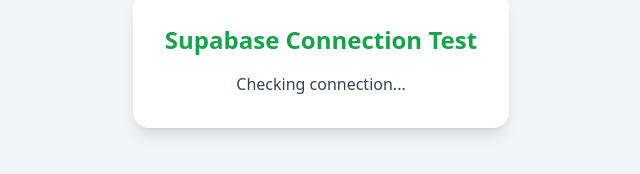
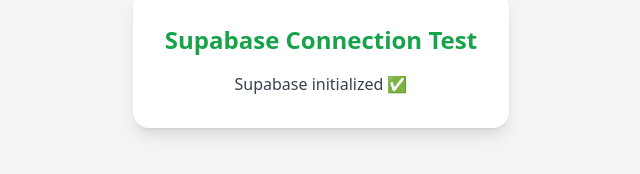
Before and after one commit to liyx-dev/whatsapp-sales, a website: page index.html in a window 1280 px wide. Shown: the part 340-514 px from the top of the page, 319-959 px from the left. Drawn offline with nearby package versions, Linux system fonts and the light colour scheme.

Commit message:
Update index.html

```diff
--- a/index.html
+++ b/index.html
@@ -25,7 +25,7 @@
   <script src="js/config.js"></script>
 
   <!-- Main Script -->
-  <script src="js/main.js"></script>
+  <script src="js/main-v3.js"></script>
 
 </body>
 </html>
```
